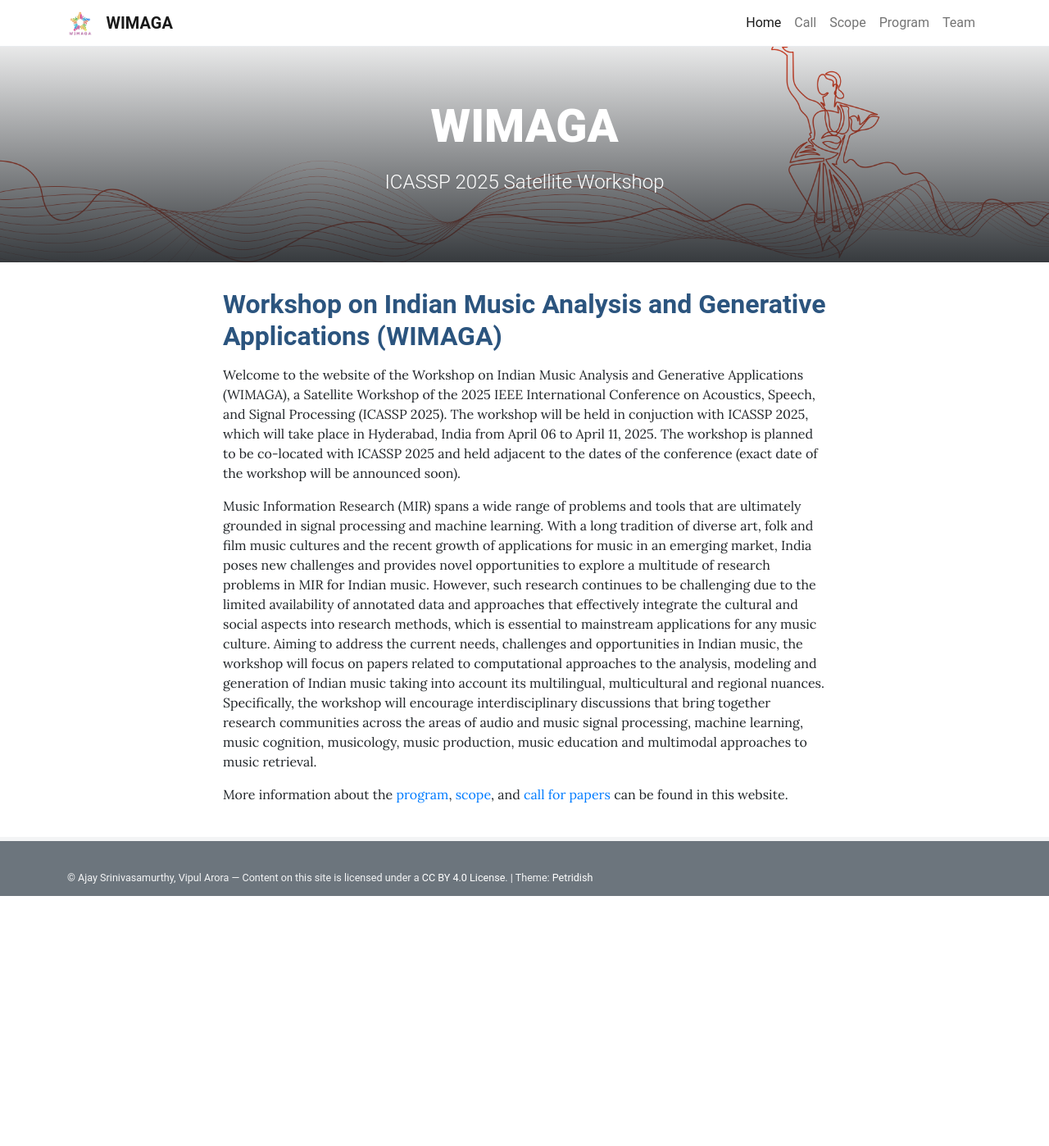
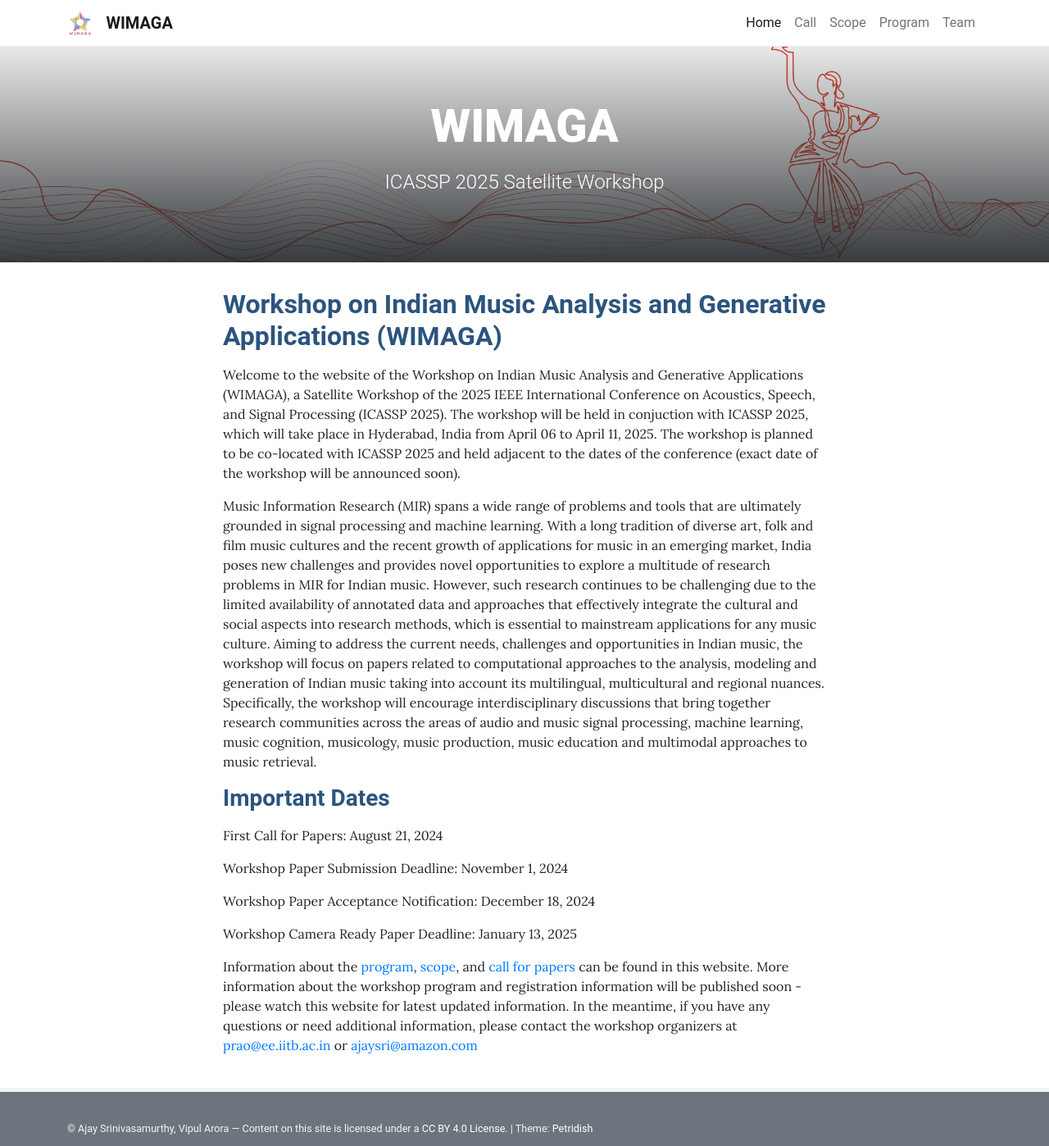
Before and after one commit to WIMAGA/wimaga.github.io, a Jekyll site: the page built from pages/home.md, in a window 1280 px wide. Shown: the whole page at 82% size. Built offline with Jekyll 4.4.1, drawn with Linux system fonts in a browser that asks for light colours; before the commit the page ends 1093 px from its top, so only the background shows below that.

Commit message:
Update home.md

```diff
--- a/pages/home.md
+++ b/pages/home.md
@@ -13,4 +13,14 @@ Welcome to the website of the Workshop on Indian Music Analysis and Generative A
 
 Music Information Research (MIR) spans a wide range of problems and tools that are ultimately grounded in signal processing and machine learning. With a long tradition of diverse art, folk and film music cultures and the recent growth of applications for music in an emerging market, India poses new challenges and provides novel opportunities to explore a multitude of research problems in MIR for Indian music. However, such research continues to be challenging due to the limited availability of annotated data and approaches that effectively integrate the cultural and social aspects into research methods, which is essential to mainstream applications for any music culture. Aiming to address the current needs, challenges and opportunities in Indian music, the workshop will focus on papers related to computational approaches to the analysis, modeling and generation of Indian music taking into account its multilingual, multicultural and regional nuances. Specifically, the workshop will encourage interdisciplinary discussions that bring together research communities across the areas of audio and music signal processing, machine learning, music cognition, musicology, music production, music education and multimodal approaches to music retrieval.
 
-More information about the [program]({{ '/program/' | relative_url }}), [scope]({{ '/scope/' | relative_url }}), and [call for papers]({{ '/call/' | relative_url }}) can be found in this website.
+### **<span style="color:#2B547E">Important Dates</span>**
+
+First Call for Papers: August 21, 2024
+
+Workshop Paper Submission Deadline: November 1, 2024
+
+Workshop Paper Acceptance Notification: December 18, 2024
+
+Workshop Camera Ready Paper Deadline: January 13, 2025
+
+Information about the [program]({{ '/program/' | relative_url }}), [scope]({{ '/scope/' | relative_url }}), and [call for papers]({{ '/call/' | relative_url }}) can be found in this website. More information about the workshop program and registration information will be published soon - please watch this website for latest updated information. In the meantime, if you have any questions or need additional information, please contact the workshop organizers at [prao@ee.iitb.ac.in](mailto:prao@ee.iitb.ac.in) or [ajaysri@amazon.com](mailto:ajaysri@amazon.com)
```
